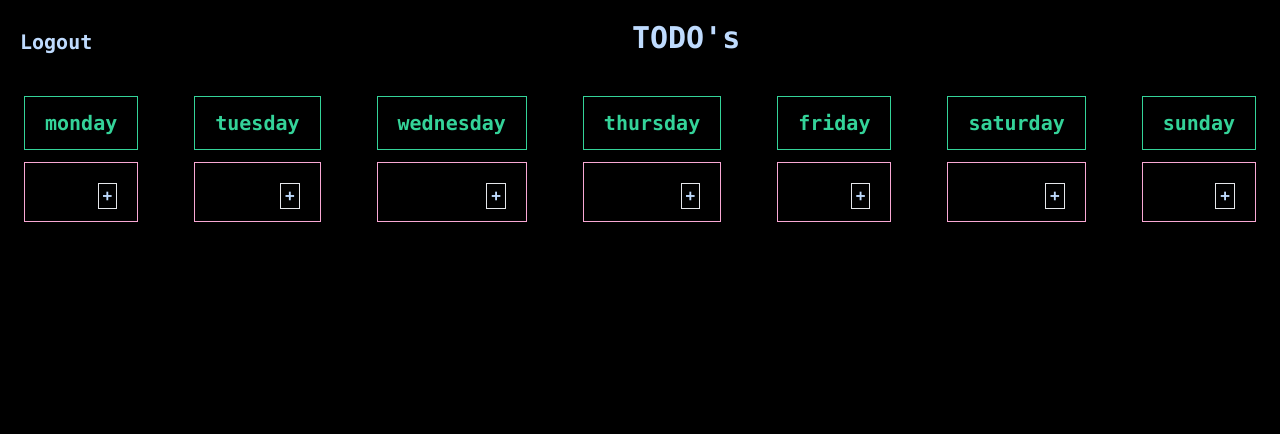
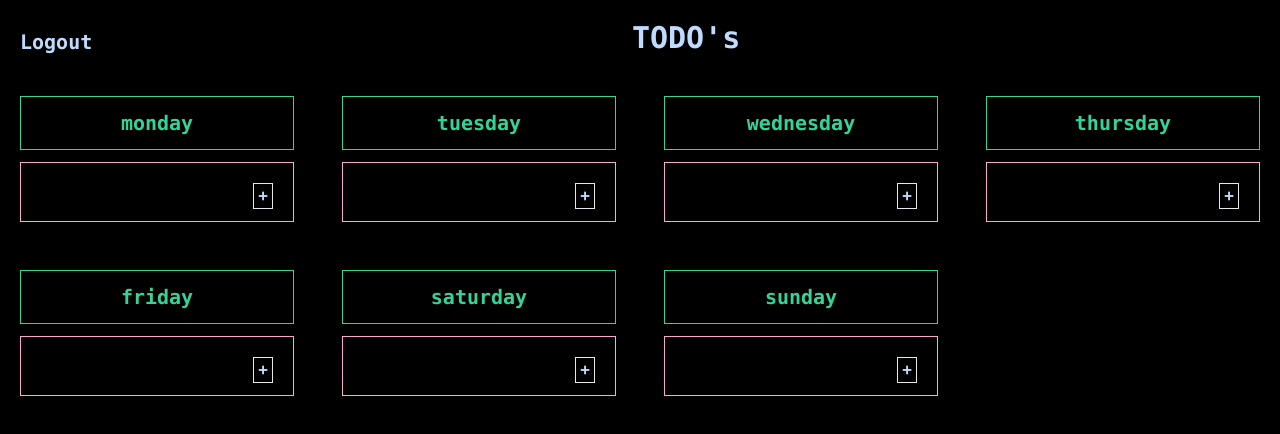
Before and after one commit to hiitsmeme/todo-webapp, a React (Create React App) app: page / in a window 1280 px wide. Shown: the top 434 px of the page. Built offline with nearby package versions, Linux system fonts and the light colour scheme; no server answers.

Commit message:
fixed asthetics

```diff
--- a/src/App.js
+++ b/src/App.js
@@ -7,14 +7,14 @@ class App extends React.Component {
       return (
           <div class="flex flex-col w-screen min-h-screen overflow-auto bg-black font-mono">
               <Navbar class="box-border"/>
-              <div class="flex sm:flex-row flex-col w-full h-full sm:flex-wrap gap-3 justify-evenly box-border">
+              <div class="flex sm:grid sm:grid-cols-3 md:grid-cols-4 flex-col w-full h-full sm:flex-wrap gap-2 box-border">
                 <Day day="monday"/>
                 <Day day="tuesday" />
                 <Day day="wednesday" />
                 <Day day="thursday" />
                 <Day day="friday" />
                 <Day day="saturday"/>
-                <Day day="sunday"/>
+                <Day class='md:col-start-2 md:col-end-3' day="sunday"/>
               </div>
           </div>
       )
--- a/src/day.js
+++ b/src/day.js
@@ -63,18 +63,18 @@ class Day extends React.Component {
 
     render() {
         return (
-            <div class="flex flex-col h-full bg-black text-green-400 overflow-y-auto p-5">
-                <div class="flex flex-col p-3 px-5 border border-green-400 text-xl font-bold self-stretch mb-3">
+            <div class="flex flex-col h-full bg-black text-green-400 p-5">
+                <div class="flex flex-col p-3 px-5 border border-green-400 text-xl font-bold mb-3">
                     <div class="self-center">{this.props.day}</div>
                 </div>
-                <div class="static flex flex-col p-3 px-5 border border-pink-300 text-pink-300 text-md overflow-auto">
+                <div class="static flex flex-col h-full p-3 px-5 border border-pink-300 text-pink-300 text-md overflow-auto">
                     <ul>
                         {/* display data */}
                         {this.state.data}
                         <div>{this.state.isFormDisplayed ? <TodoForm day={this.props.day} /> : ''}</div>
                     </ul>
 
-                    <button class="static inline-block mt-2 place-self-end bottom-2
+                    <button class="static mt-2 place-self-end bottom-2 inline-block
                                     right-2 font-bold text-blue-200 border px-1 hover:border-2"
                     onClick={this.renderForm}>+</button>
 
@@ -90,7 +90,7 @@ class Todo extends React.Component {
     render() {
         return (
             //make it movable to next day
-            <div> <input type="checkbox"></input> {this.props.text}</div>
+            <div class='overflow-auto w-full'> <input type="checkbox"></input> {this.props.text}</div>
         )
     }
 }
```
Also changed, not shown: 1 other file (tests, documents, lock files or other folders).
